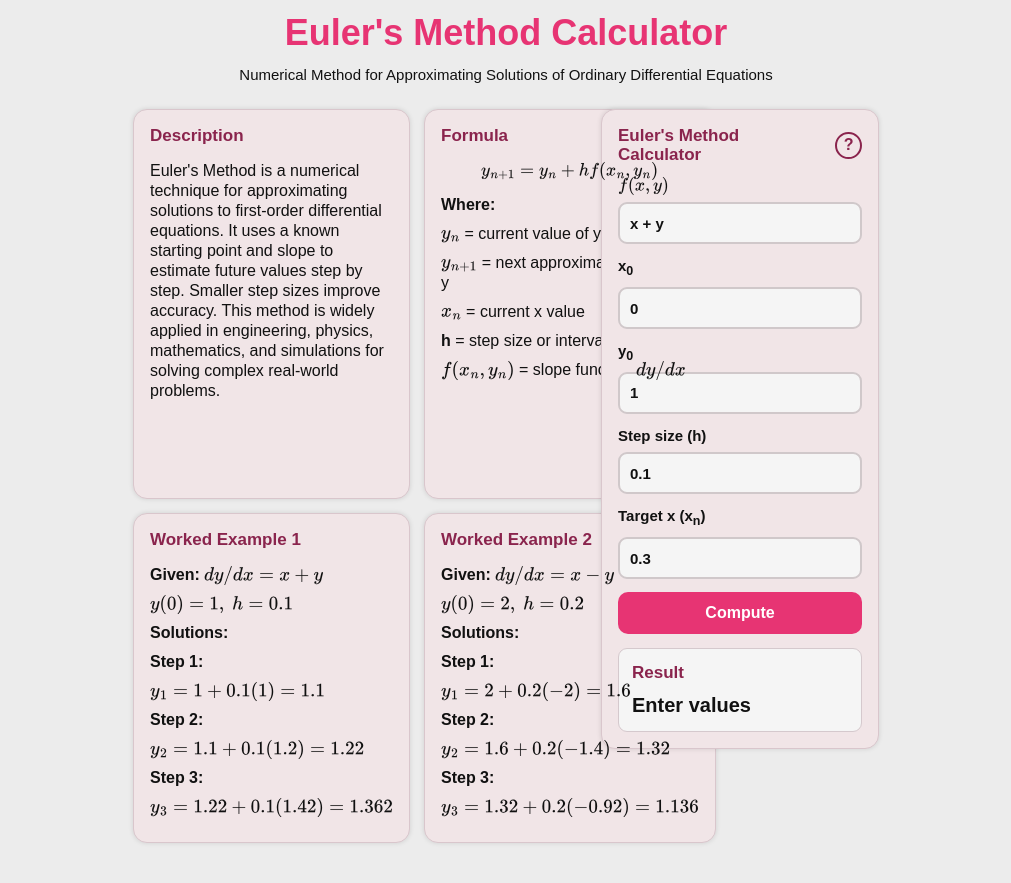
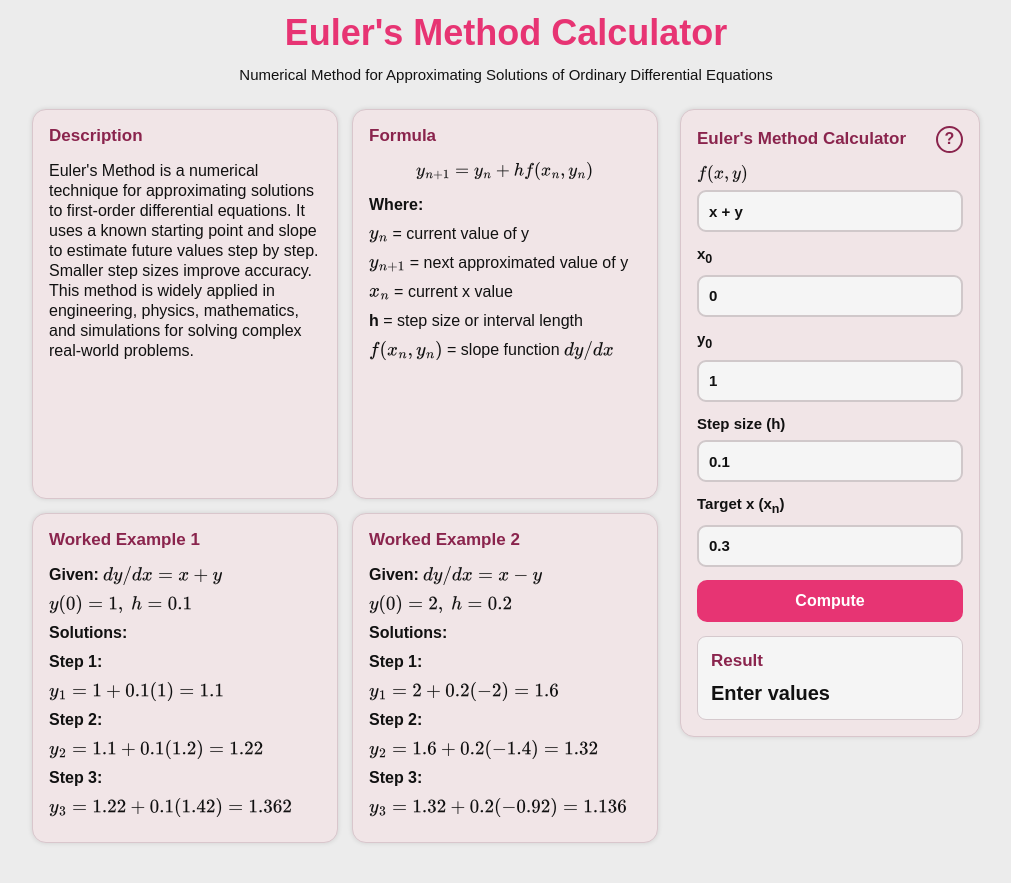
Before and after one commit to castoricodonna123-debug/eulers-method-calculator, a Flask app: page / in a window 1280 px wide. Shown: the whole page, without its empty margins (134-1145 px from the left). Run offline with Flask 3, Linux system fonts and the light colour scheme.

Commit message:
Update style.css

```diff
--- a/static/style.css
+++ b/static/style.css
@@ -45,19 +45,23 @@ h1 {
     font-size: 15px;
 }
 
+/* FIXED MAIN LAYOUT */
 .layout {
     display: grid;
-    grid-template-columns: 446px 278px;
+    grid-template-columns: 1fr 300px;
     gap: 22px;
     align-items: start;
     justify-content: center;
+    max-width: 980px;
+    margin: 0 auto;
     padding: 0 16px 40px;
 }
 
 .left-grid {
     display: grid;
-    grid-template-columns: repeat(2, 1fr);
+    grid-template-columns: repeat(2, minmax(0, 1fr));
     gap: 14px;
+    min-width: 0;
 }
 
 .card {
@@ -96,6 +100,8 @@ p {
 }
 
 .calculator-card {
+    width: 100%;
+    min-width: 0;
     min-height: 530px;
     padding: 16px;
 }
@@ -186,14 +192,14 @@ button {
 }
 
 @media (max-width: 820px) {
-    .layout,
+    .layout {
+        grid-template-columns: 1fr;
+        max-width: 430px;
+        margin: 0 auto;
+    }
+
     .left-grid {
         grid-template-columns: 1fr;
-    }
-
-    .layout {
-        max-width: 430px;
-        margin: 0 auto;
     }
 
     .description,
```
